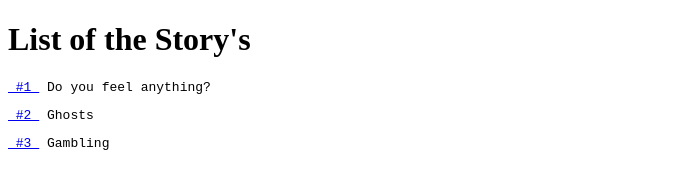
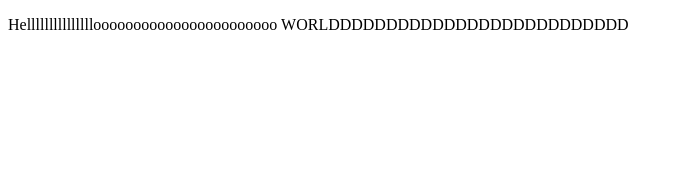
Before and after one commit to 8mi87x/8mi87x.github.io, a plain HTML site: page index.html in a window 1280 px wide. Shown: the whole page, without its empty margins (0-683 px from the left). Drawn offline with Linux system fonts and the light colour scheme.

Commit message:
helloworld index.html

```diff
--- a/index.html
+++ b/index.html
@@ -2,15 +2,12 @@
 <html>
 
 <head>
-<title> 8mi87x's Site of Story Random Collections </title>
+<title>Just a website for test</title>
 </head>
 
 <body>
 
-<h1>List of the Story's</h1>
-<pre><a href="doyoufeelanything.html"> #1 </a> Do you feel anything?</pre>
-<pre><a href="ghosts.html"> #2 </a> Ghosts</pre>
-<pre><a href="gambling.html"> #3 </a> Gambling</pre>
+<p>Helllllllllllllllooooooooooooooooooooooo WORLDDDDDDDDDDDDDDDDDDDDDDDDDD</p>
 
 
 </body>
```
